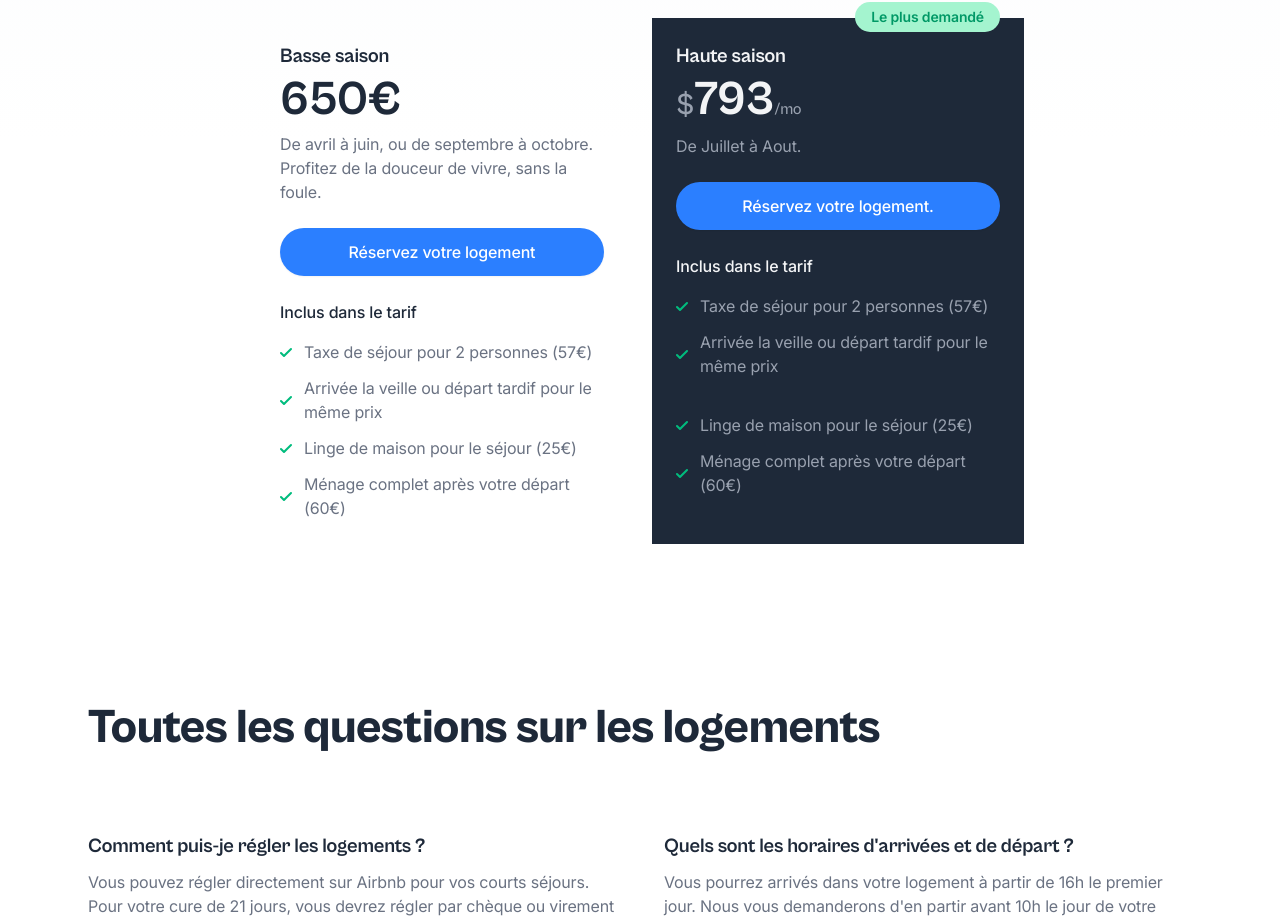
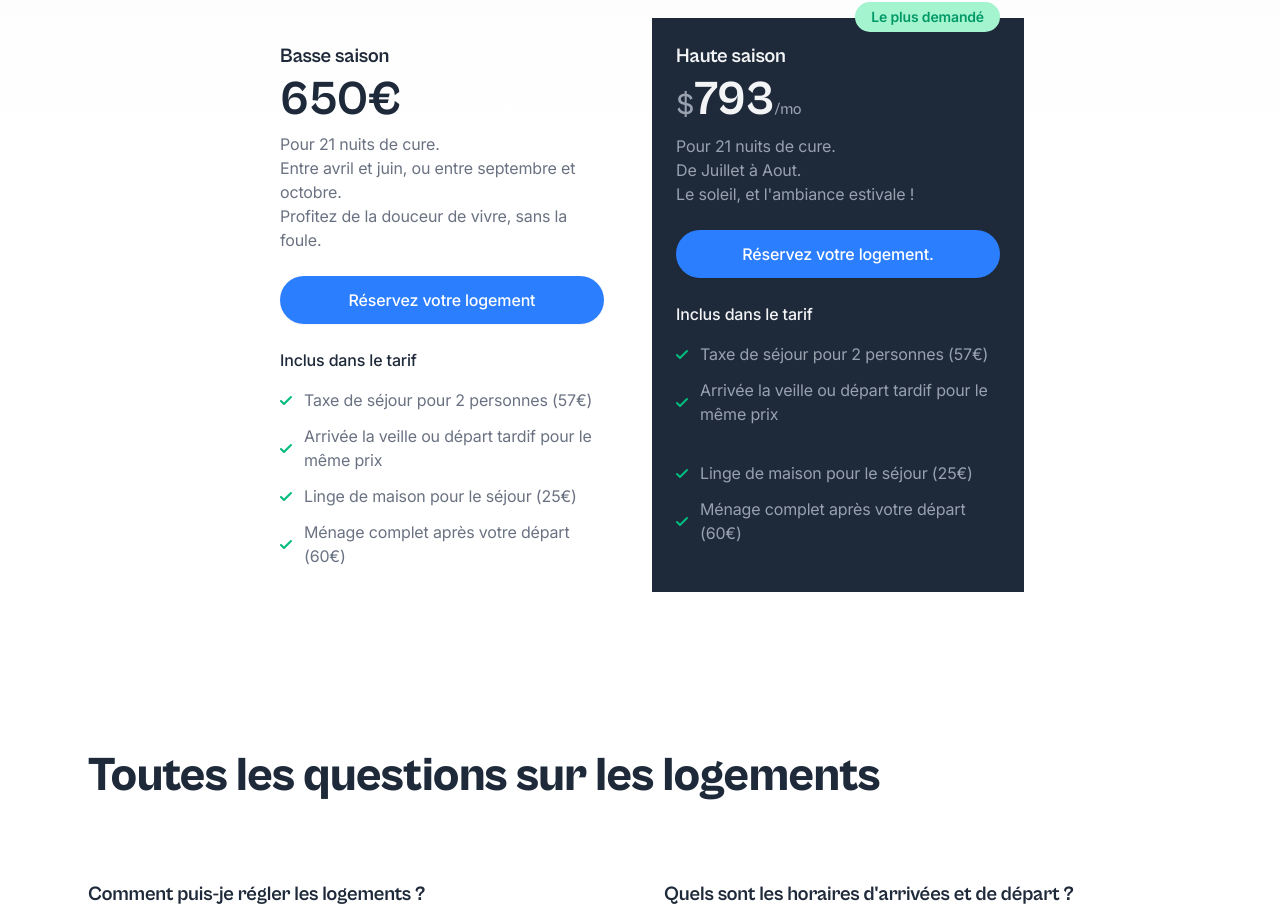
Before and after one commit to Nicolas-Hermet/residence_le_lorraine, a Next.js app: page / in a window 1280 px wide. Shown: the part 6851-7772 px from the top of the page. Built offline with nearby package versions, Linux system fonts and the light colour scheme.

Commit message:
Change wording on Cure pricings

```diff
--- a/components/pricing.tsx
+++ b/components/pricing.tsx
@@ -37,7 +37,7 @@ export default function Pricing() {
                   <div className="font-cabinet-grotesk inline-flex items-baseline mb-2">
                     <span className="text-5xl font-bold">{ options ? '650€' : '600' }</span>
                   </div>
-                  <div className="text-gray-500 mb-6">De avril à juin, ou de septembre à octobre. Profitez de la douceur de vivre, sans la foule.</div>
+                  <div className="text-gray-500 mb-6">Pour 21 nuits de cure. <br /> Entre avril et juin, ou entre septembre et octobre.<br /> Profitez de la douceur de vivre, sans la foule.</div>
                   <Link className="btn text-white bg-blue-500 hover:bg-blue-600 w-full shadow-xs" href="/contact">Réservez votre logement</Link>
                 </div>
                 <div className="font-medium mb-4">Inclus dans le tarif</div>
@@ -91,7 +91,7 @@ export default function Pricing() {
                     <span className="text-5xl font-bold">{options ? '793' : '750'}</span>
                     <span className="font-medium text-gray-400">/mo</span>
                   </div>
-                  <div className="text-gray-400 mb-6">De Juillet à Aout.</div>
+                  <div className="text-gray-400 mb-6">Pour 21 nuits de cure. <br /> De Juillet à Aout.<br />Le soleil, et l'ambiance estivale !</div>
                   <Link className="btn text-white bg-blue-500 hover:bg-blue-600 w-full shadow-xs" href="/contact">Réservez votre logement.</Link>
                 </div>
                 <div className="font-medium text-gray-100 mb-4">Inclus dans le tarif</div>
```
